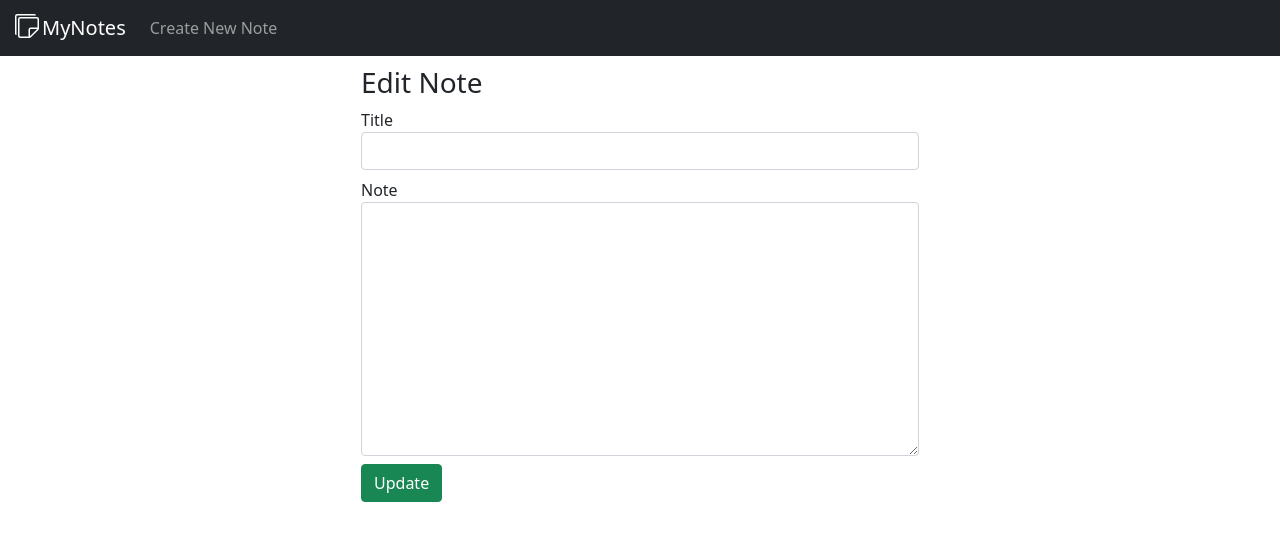
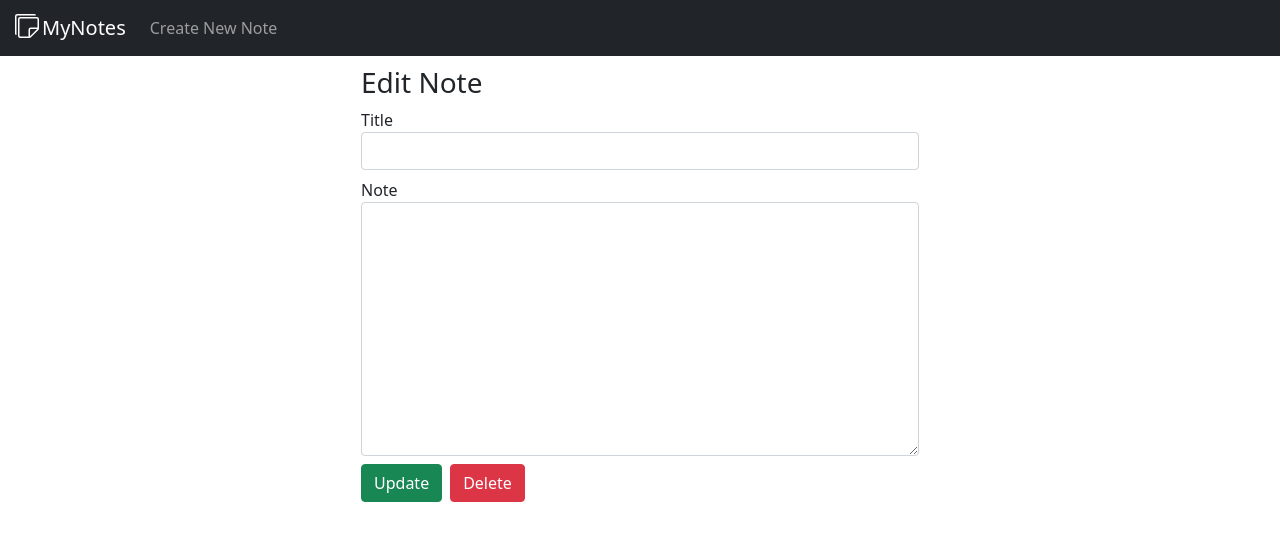
Before and after one commit to ninadkhire/MyNotesApp-FrontEnd, an Angular app: page /edit-note/1 in a window 1280 px wide. Shown: the top 540 px of the page. Built offline with nearby package versions, Linux system fonts and the light colour scheme; no server answers.

Commit message:
Added Delete button on Edit Note Screen

```diff
--- a/src/app/edit-note/edit-note.component.html
+++ b/src/app/edit-note/edit-note.component.html
@@ -1,6 +1,6 @@
 <div class="col-md-6 offset-md-3">
     <h3 class="mt-2">Edit Note</h3>
-    <form (ngSubmit)="onSubmit()">
+    <form>
 
         <div class="form-group mt-2">
             <label for="title">Title</label>
@@ -21,7 +21,8 @@
                 [(ngModel)]="note.note"></textarea>
         </div>
 
-        <button class="btn btn-success mt-2 mr-3" type="submit">Update</button>
+        <button class="btn btn-success mt-2 me-2" (click)="onUpdateClicked()">Update</button>
+        <button class="btn btn-danger mt-2 me-2" (click)="onDeleteClicked()">Delete</button>
 
     </form>
 </div>
--- a/src/app/edit-note/edit-note.component.ts
+++ b/src/app/edit-note/edit-note.component.ts
@@ -24,10 +24,18 @@ export class EditNoteComponent implements OnInit {
     }, error => console.log(error));
   }
 
-  onSubmit(){
+  onUpdateClicked(){
     this.appService.updateNote(this.id, this.note).subscribe(data => {
       this.gotoNotesList();
     }, error => console.log(error));
+  }
+
+  onDeleteClicked(){
+    if(confirm("Are you sure you want to delete this note? It cannot be undone.")){
+      this.appService.deleteNote(this.id).subscribe(data => {
+        this.gotoNotesList();
+      }, error => console.log(error));
+    }
   }
 
   gotoNotesList(){
```
